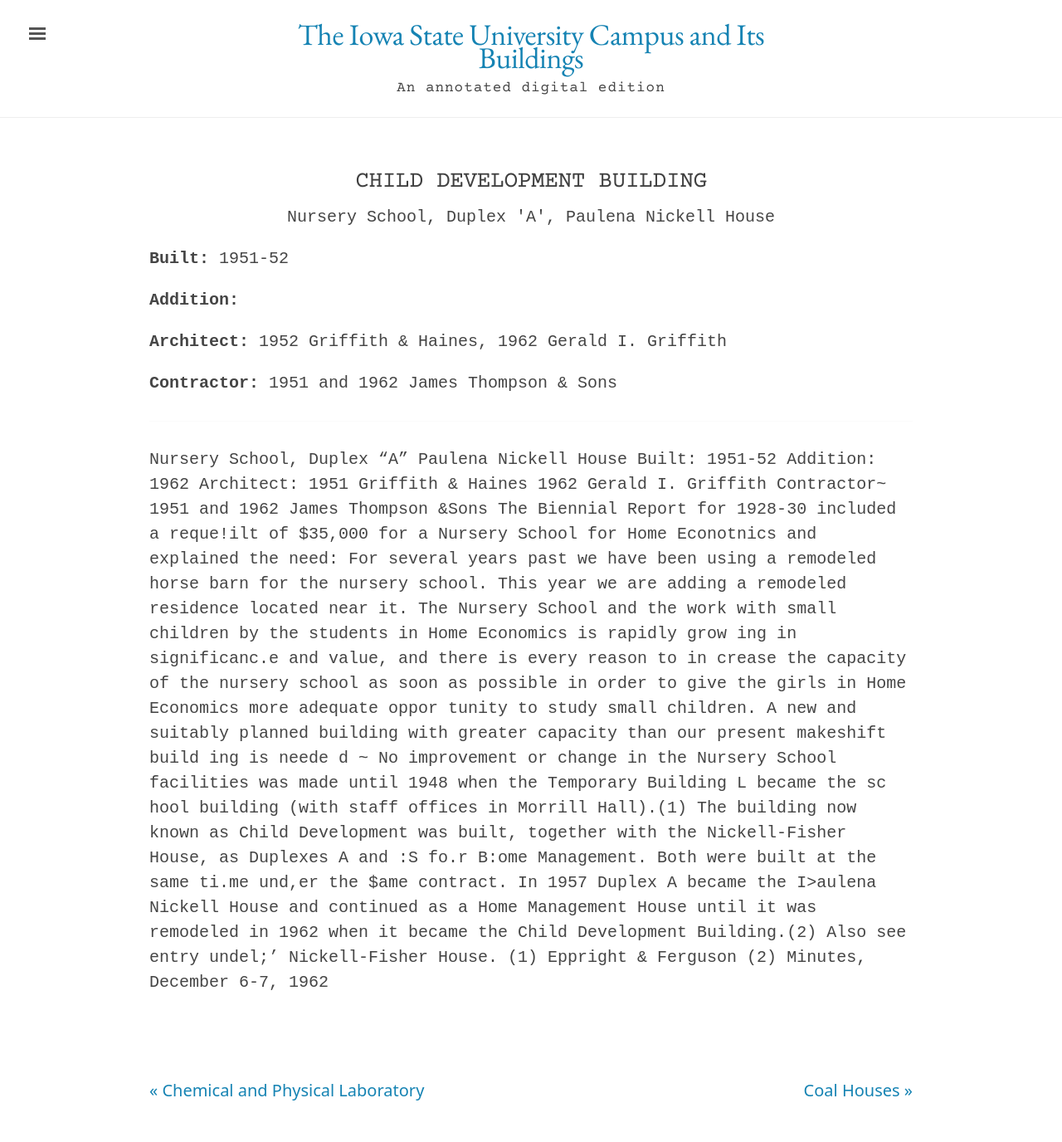
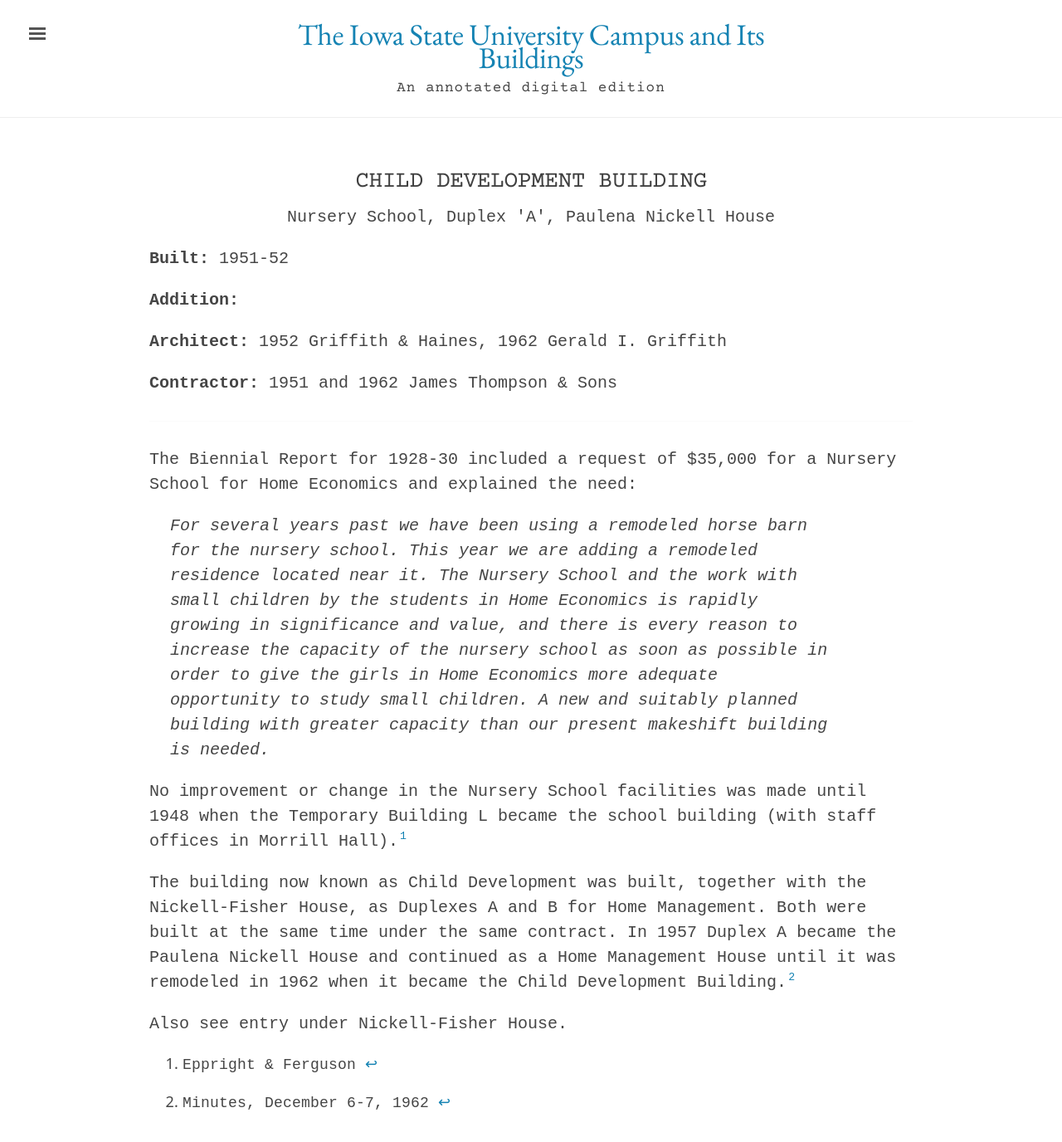
Before and after one commit to emanderson811/day-edition, a Jekyll site: the page built from _texts/buildings/039day-child-devel-building.md, in a window 1280 px wide and 1400 px high. Shown: the top 1376 px of the window at 83% size. Built offline with Jekyll 4.4.1, drawn with Linux system fonts in a browser that asks for light colours.

Commit message:
Update 039day-child-devel-building.md

```diff
--- a/_texts/buildings/039day-child-devel-building.md
+++ b/_texts/buildings/039day-child-devel-building.md
@@ -18,12 +18,17 @@
 publication-date: 1980
 ---
 ---
-Nursery School, Duplex "A"
-Paulena Nickell House
-Built: 1951-52 Addition: 1962 Architect: 1951 Griffith & Haines 1962 Gerald I. Griffith Contractor~ 1951 and 1962 James Thompson &Sons
-The Biennial Report for 1928-30 included a reque!ilt of $35,000 for a Nursery School for Home Econotnics and explained the need:
-For several years past we have been using a remodeled horse barn for the nursery school. This year we are adding a remodeled residence located near it. The Nursery School and the work with small children by the students in Home Economics is rapidly grow ing in significanc.e and value, and there is every reason to in crease the capacity of the nursery school as soon as possible in order to give the girls in Home Economics more adequate oppor tunity to study small children. A new and suitably planned building with greater capacity than our present makeshift build ing is neede d ~
-No improvement or change in the Nursery School facilities was made until 1948 when the Temporary Building L became the sc hool building (with staff offices in Morrill Hall).(1)
-The building now known as Child Development was built, together with the Nickell-Fisher House, as Duplexes A and :S fo.r B:ome Management. Both were built at the same ti.me und,er the $ame contract. In 1957 Duplex A became the I>aulena Nickell House and continued as a Home Management House until it was remodeled in 1962 when it became the Child Development Building.(2)
-Also see entry undel;' Nickell-Fisher House.
-(1) Eppright & Ferguson (2) Minutes, December 6-7, 1962
+
+The Biennial Report for 1928-30 included a request of $35,000 for a Nursery School for Home Economics and explained the need:
+
+>For several years past we have been using a remodeled horse barn for the nursery school. This year we are adding a remodeled residence located near it. The Nursery School and the work with small children by the students in Home Economics is rapidly growing in significance and value, and there is every reason to increase the capacity of the nursery school as soon as possible in order to give the girls in Home Economics more adequate opportunity to study small children. A new and suitably planned building with greater capacity than our present makeshift building is needed.
+
+No improvement or change in the Nursery School facilities was made until 1948 when the Temporary Building L became the school building (with staff offices in Morrill Hall).[^fn1]
+
+The building now known as Child Development was built, together with the Nickell-Fisher House, as Duplexes A and B for Home Management. Both were built at the same time under the same contract. In 1957 Duplex A became the Paulena Nickell House and continued as a Home Management House until it was remodeled in 1962 when it became the Child Development Building.[^fn2]
+
+Also see entry under Nickell-Fisher House.
+
+[^fn1]:Eppright & Ferguson
+
+[^fn2]:Minutes, December 6-7, 1962
```
